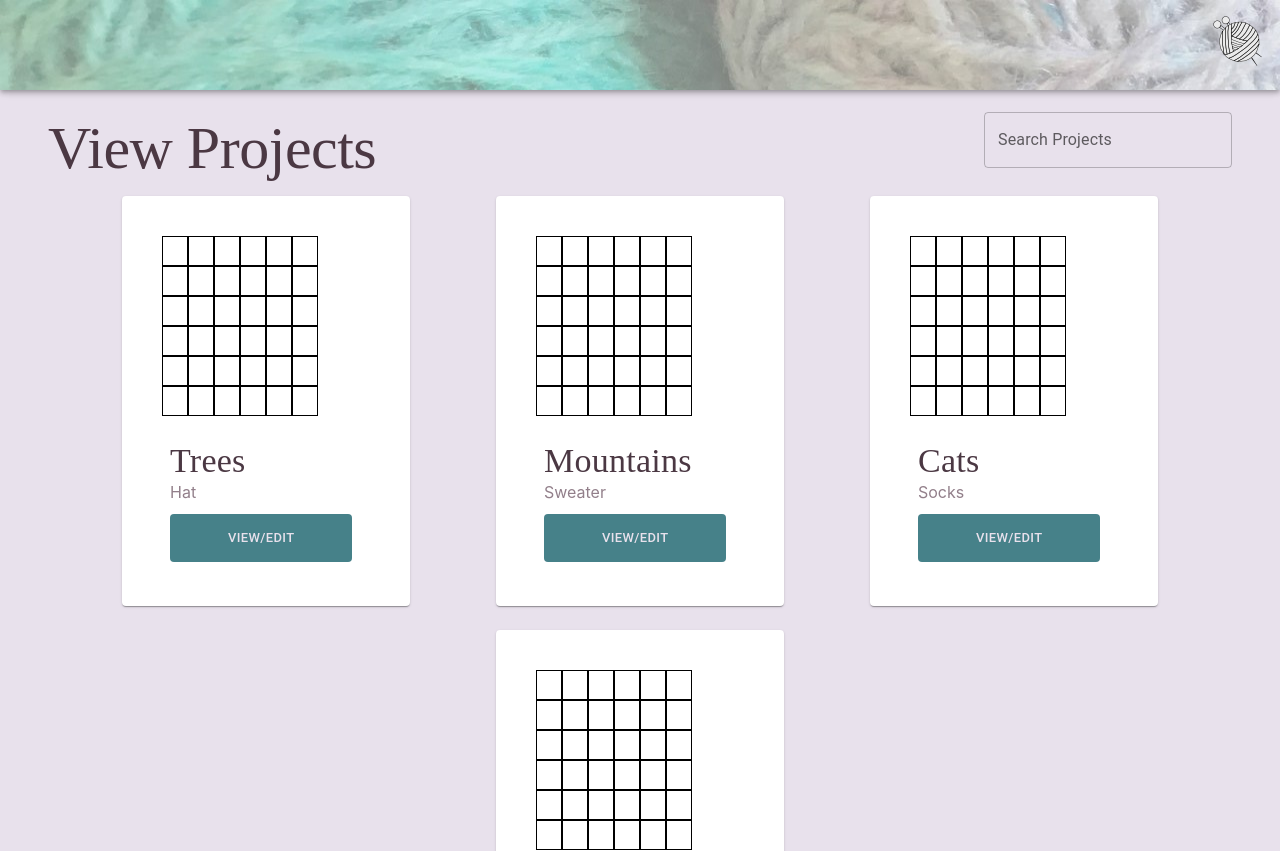
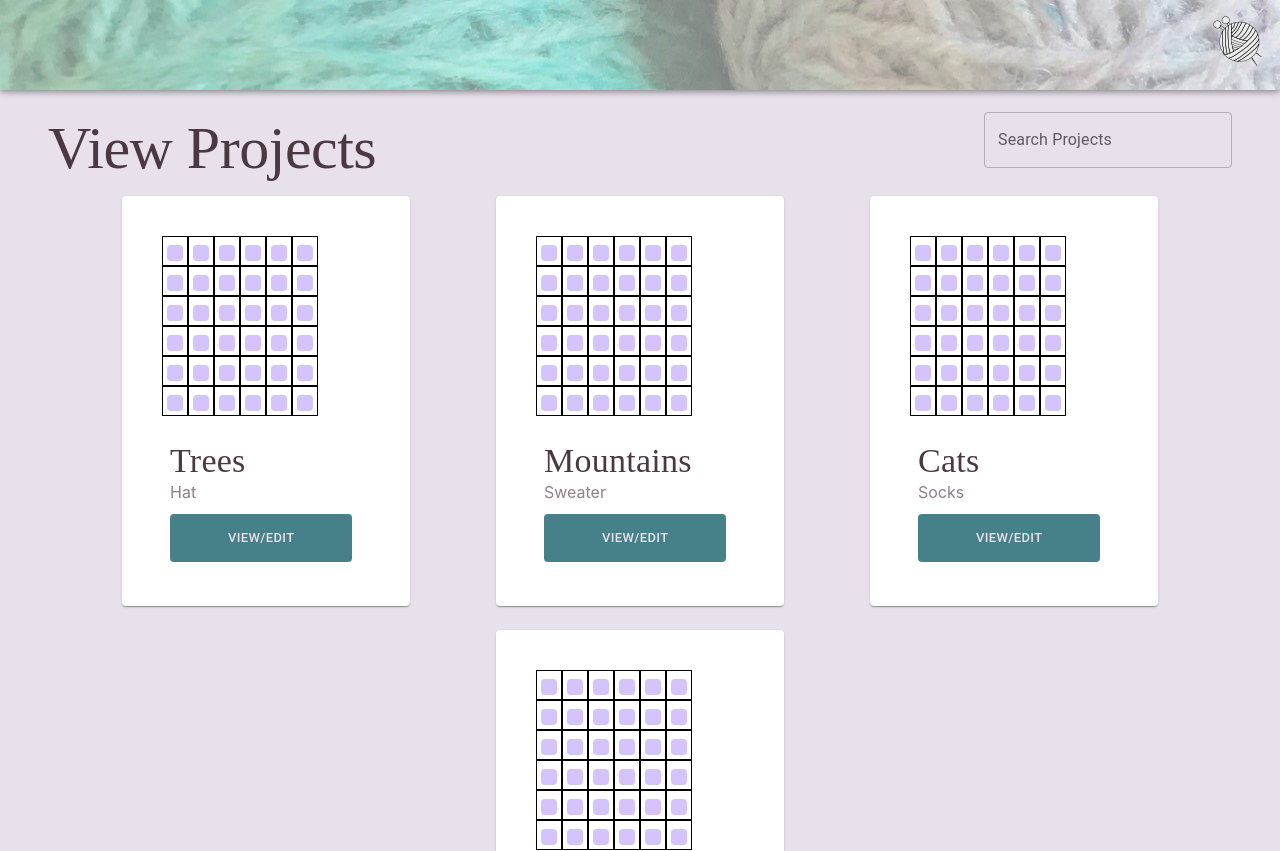
Before and after one commit to IsabelMcIlroy/KnitAndPearl, a React (Create React App) app: page /KnittingProjectManager/ViewProject in a window 1280 px wide. Shown: the top 851 px of the page. Built offline with nearby package versions, Linux system fonts and the light colour scheme; a web font is replaced by a local one.

Commit message:
mini mock project grid

```diff
--- a/src/PagesViewProjects/HelperComponents/ViewProjectCard.js
+++ b/src/PagesViewProjects/HelperComponents/ViewProjectCard.js
@@ -1,4 +1,3 @@
-import { useState } from "react";
 import { useNavigate } from "react-router-dom";
 import {
   Card,
@@ -14,17 +13,55 @@ import { MiniMockGrid } from "../MockData/MiniMockGrid";
 
 export const ViewProjectCard = ({ projectName, projectType }) => {
   const navigate = useNavigate();
-  const DEFAULT_COLOR = "#E8E1EC";
-  const [background] = useState(DEFAULT_COLOR);
-  const mockColumns = 6;
-  const mockRows = 6;
   const gridArray = [
-    ["#006B76", "#006B76", "#006B76", "#006B76", "#008B02", "#008B02"],
-    ["#006B76", "#006B76", "#006B76", "#008B02", "#008B02", "#C1E1C5"],
-    ["#006B76", "#006B76", "#008B02", "#008B02", "#C1E1C5", "#C1E1C5"],
-    ["#006B76", "#006B76", "#008B02", "#008B02", "#C1E1C5", "#C1E1C5"],
-    ["#006B76", "#006B76", "#006B76", "#008B02", "#008B02", "#C1E1C5"],
-    ["#006B76", "#006B76", "#006B76", "#006B76", "#008B02", "#008B02"],
+    [
+      { r: "212", g: "196", b: "251", a: "1" },
+      { r: "212", g: "196", b: "251", a: "1" },
+      { r: "212", g: "196", b: "251", a: "1" },
+      { r: "212", g: "196", b: "251", a: "1" },
+      { r: "212", g: "196", b: "251", a: "1" },
+      { r: "212", g: "196", b: "251", a: "1" },
+    ],
+    [
+      { r: "212", g: "196", b: "251", a: "1" },
+      { r: "212", g: "196", b: "251", a: "1" },
+      { r: "212", g: "196", b: "251", a: "1" },
+      { r: "212", g: "196", b: "251", a: "1" },
+      { r: "212", g: "196", b: "251", a: "1" },
+      { r: "212", g: "196", b: "251", a: "1" },
+    ],
+    [
+      { r: "212", g: "196", b: "251", a: "1" },
+      { r: "212", g: "196", b: "251", a: "1" },
+      { r: "212", g: "196", b: "251", a: "1" },
+      { r: "212", g: "196", b: "251", a: "1" },
+      { r: "212", g: "196", b: "251", a: "1" },
+      { r: "212", g: "196", b: "251", a: "1" },
+    ],
+    [
+      { r: "212", g: "196", b: "251", a: "1" },
+      { r: "212", g: "196", b: "251", a: "1" },
+      { r: "212", g: "196", b: "251", a: "1" },
+      { r: "212", g: "196", b: "251", a: "1" },
+      { r: "212", g: "196", b: "251", a: "1" },
+      { r: "212", g: "196", b: "251", a: "1" },
+    ],
+    [
+      { r: "212", g: "196", b: "251", a: "1" },
+      { r: "212", g: "196", b: "251", a: "1" },
+      { r: "212", g: "196", b: "251", a: "1" },
+      { r: "212", g: "196", b: "251", a: "1" },
+      { r: "212", g: "196", b: "251", a: "1" },
+      { r: "212", g: "196", b: "251", a: "1" },
+    ],
+    [
+      { r: "212", g: "196", b: "251", a: "1" },
+      { r: "212", g: "196", b: "251", a: "1" },
+      { r: "212", g: "196", b: "251", a: "1" },
+      { r: "212", g: "196", b: "251", a: "1" },
+      { r: "212", g: "196", b: "251", a: "1" },
+      { r: "212", g: "196", b: "251", a: "1" },
+    ],
   ];
   return (
     <>
--- a/src/PagesViewProjects/MockData/MiniMockGrid.js
+++ b/src/PagesViewProjects/MockData/MiniMockGrid.js
@@ -7,7 +7,7 @@ export const MiniMockGrid = ({ mockColumns, gridArray }) => {
       <Grid
         container
         spacing={12 / mockColumns}
-        sx={{ width: "65%", margin: "24px" }}
+        sx={{ width: "70%", margin: "24px" }}
       >
         {gridArray.map((columns, yindex) => {
           return gridArray[1].map((rows, xindex) => {
@@ -25,7 +25,7 @@ export const MiniMockGrid = ({ mockColumns, gridArray }) => {
                 <ProjectGridCell
                   xIndex={xindex}
                   yIndex={yindex}
-                  cellsColour={gridArray[yindex][xindex]}
+                  cellsColour={gridArray[xindex][columns]}
                   gridArray={gridArray}
                 />
               </Grid>
```
